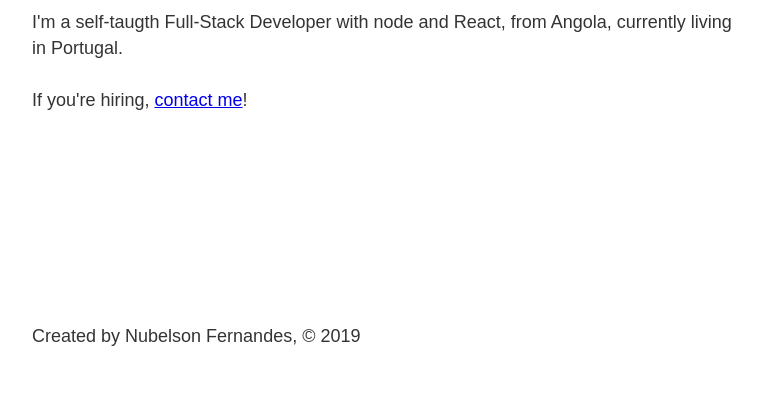
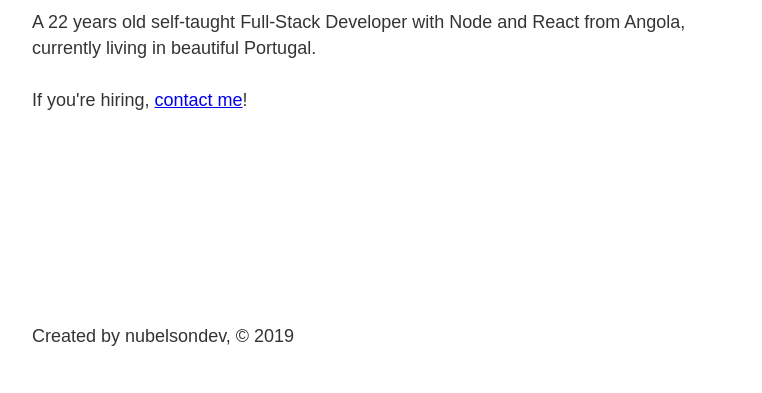
Before and after one commit to nublson/gatsby-bootcamp, a Gatsby site: page /about in a window 1280 px wide. Shown: the part 407-800 px from the top of the page, without its empty margins (251-1013 px from the left). Built offline with nearby package versions, Linux system fonts and the light colour scheme; Gatsby itself is replaced by a stand-in of ours.

Commit message:
Gatsby Data With GraphQL

```diff
--- a/gatsby-config.js
+++ b/gatsby-config.js
@@ -1,3 +1,8 @@
 module.exports = {
+    siteMetadata: {
+        title: `Full-Stack Bootcamp`,
+        author: `nubelsondev`,
+        description: `A 22 years old self-taught Full-Stack Developer with Node and React from Angola, currently living in beautiful Portugal.`,
+    },
     plugins: [`gatsby-plugin-sass`],
 }
--- a/src/components/Footer.js
+++ b/src/components/Footer.js
@@ -1,9 +1,22 @@
 import React from "react"
+import { useStaticQuery, graphql } from "gatsby"
 
 const Footer = () => {
+    const data = useStaticQuery(graphql`
+        query {
+            site {
+                siteMetadata {
+                    author
+                }
+            }
+        }
+    `)
+
+    const { author } = data.site.siteMetadata
+
     return (
         <footer>
-            <p>Created by Nubelson Fernandes, &copy; 2019 </p>
+            <p>Created by {author}, &copy; 2019 </p>
         </footer>
     )
 }
--- a/src/components/Header.js
+++ b/src/components/Header.js
@@ -1,9 +1,21 @@
 import React from "react"
-import { Link } from "gatsby"
+import { Link, useStaticQuery, graphql } from "gatsby"
 
 import headerStyle from "./header.module.scss"
 
 const Header = () => {
+    const data = useStaticQuery(graphql`
+        query {
+            site {
+                siteMetadata {
+                    title
+                }
+            }
+        }
+    `)
+
+    const { title } = data.site.siteMetadata
+
     return (
         <header className={headerStyle.header}>
             <h1>
@@ -12,7 +24,7 @@ const Header = () => {
                     activeClassName={headerStyle.activeNavItem}
                     to="/"
                 >
-                    Nubelson Fernandes
+                    {title}
                 </Link>
             </h1>
             <nav>
--- a/src/pages/about.js
+++ b/src/pages/about.js
@@ -1,16 +1,25 @@
 import React from "react"
-import { Link } from "gatsby"
+import { Link, useStaticQuery, graphql } from "gatsby"
 
 import Layout from "../components/Layout"
 
 const AboutPage = () => {
+    const data = useStaticQuery(graphql`
+        query {
+            site {
+                siteMetadata {
+                    description
+                }
+            }
+        }
+    `)
+
+    const { description } = data.site.siteMetadata
+
     return (
         <Layout>
             <h1>About</h1>
-            <p>
-                I'm a self-taugth Full-Stack Developer with node and React, from
-                Angola, currently living in Portugal.
-            </p>
+            <p>{description}</p>
             <p>
                 If you're hiring, <Link to="/contact">contact me</Link>!
             </p>
```
